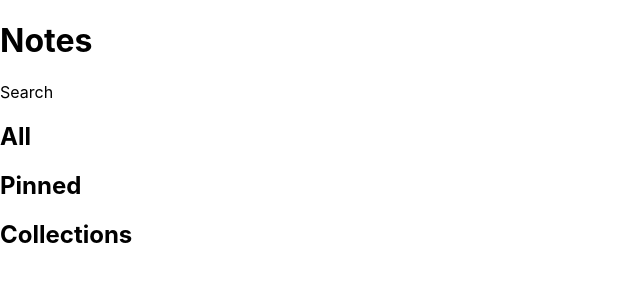
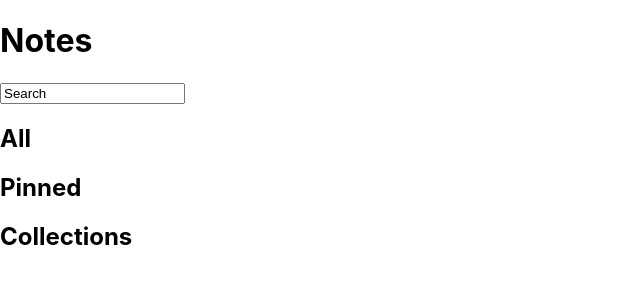
Before and after one commit to berneymark/PersonalManagementApp, a React (Create React App) app in the folder personal-management-app/: page / in a window 1280 px wide. Shown: the top 300 px of the page, without its empty margins (0-640 px from the left). Built offline with nearby package versions, Linux system fonts and the light colour scheme.

Commit message:
Basic search bar

```diff
--- a/personal-management-app/src/App.tsx
+++ b/personal-management-app/src/App.tsx
@@ -6,7 +6,10 @@ const App: React.FC = () => {
     <div className="main-container">
       <header className="header">
         <h1>Notes</h1>
-        <p>Search</p>
+        <input
+          className="searchBar"
+          type="text"
+          value="Search"/>
       </header>
       <div className="buttons">
         <h2>All</h2>
```
